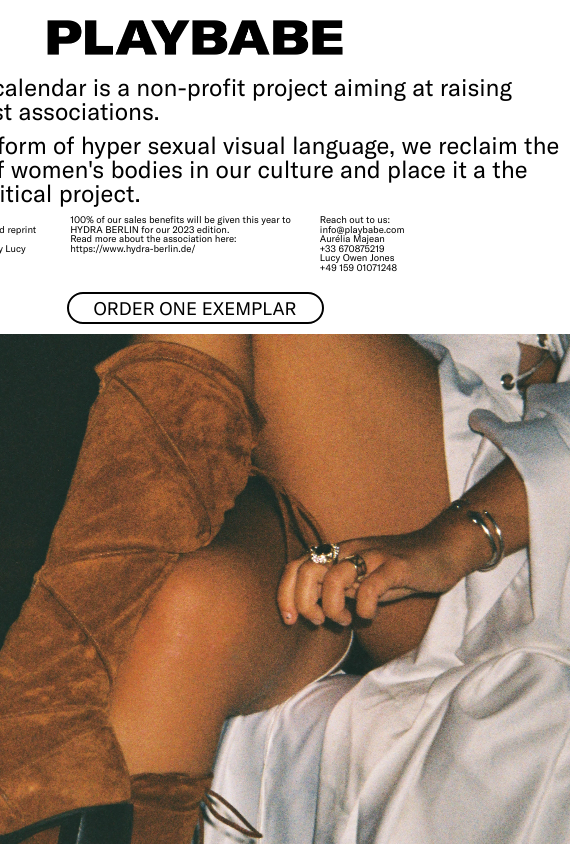
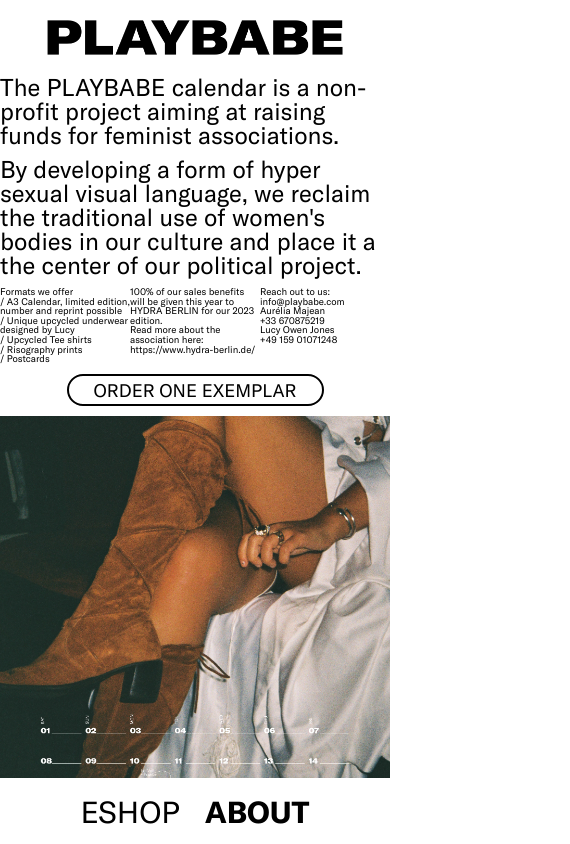
Before and after one commit to alexandre-roux/playbabe, a React (Create React App) app: page /about in a window 390 px wide. Shown: the top 844 px of the page, 570 px wide, since content can reach past the window. Built offline with nearby package versions, Linux system fonts and the light colour scheme.

Commit message:
Fixes for About page mobile version

```diff
--- a/src/containers/About/index.js
+++ b/src/containers/About/index.js
@@ -11,10 +11,10 @@ const About = () => {
 
   return (
     <>
-      <div className="about">
-        <Header />
       {isMobile ? (
         <div className="about-mobile">
+          <Header />
+          <div className="about-content">
             <div className="text">
               <p>
                 The PLAYBABE calendar is a non-profit project aiming at raising
@@ -63,8 +63,12 @@ const About = () => {
               <img src="/images/calendar.png" alt="calendar-preview" />
             </div>
           </div>
+          <Footer />
+        </div>
       ) : (
         <div className="about-desktop">
+          <Header />
+          <div className="about-content">
             <div className="images">
               <img src="/images/calendar.png" alt="calendar-preview" />
             </div>
@@ -117,9 +121,9 @@ const About = () => {
               </div>
             </div>
           </div>
-        )}
           <Footer />
         </div>
+      )}
     </>
   );
 };
--- a/src/containers/About/index.scss
+++ b/src/containers/About/index.scss
@@ -1,11 +1,11 @@
-.about {
+.about-desktop {
   height: 100%;
   display: flex;
   flex-direction: column;
   align-items: center;
   justify-content: space-between;
 
-  .about-desktop {
+  .about-content {
     max-width: 1280px;
     height: 70%;
     display: flex;
@@ -49,9 +49,16 @@
       }
     }
   }
+}
 
-  .about-mobile {
-    height: 100%;
+.about-mobile {
+  height: 100%;
+  display: flex;
+  flex-direction: column;
+  justify-content: space-between;
+
+  .about-content {
+    overflow: scroll;
 
     .text {
       display: flex;
```
Lines whose indentation alone changed are shown as unchanged.
